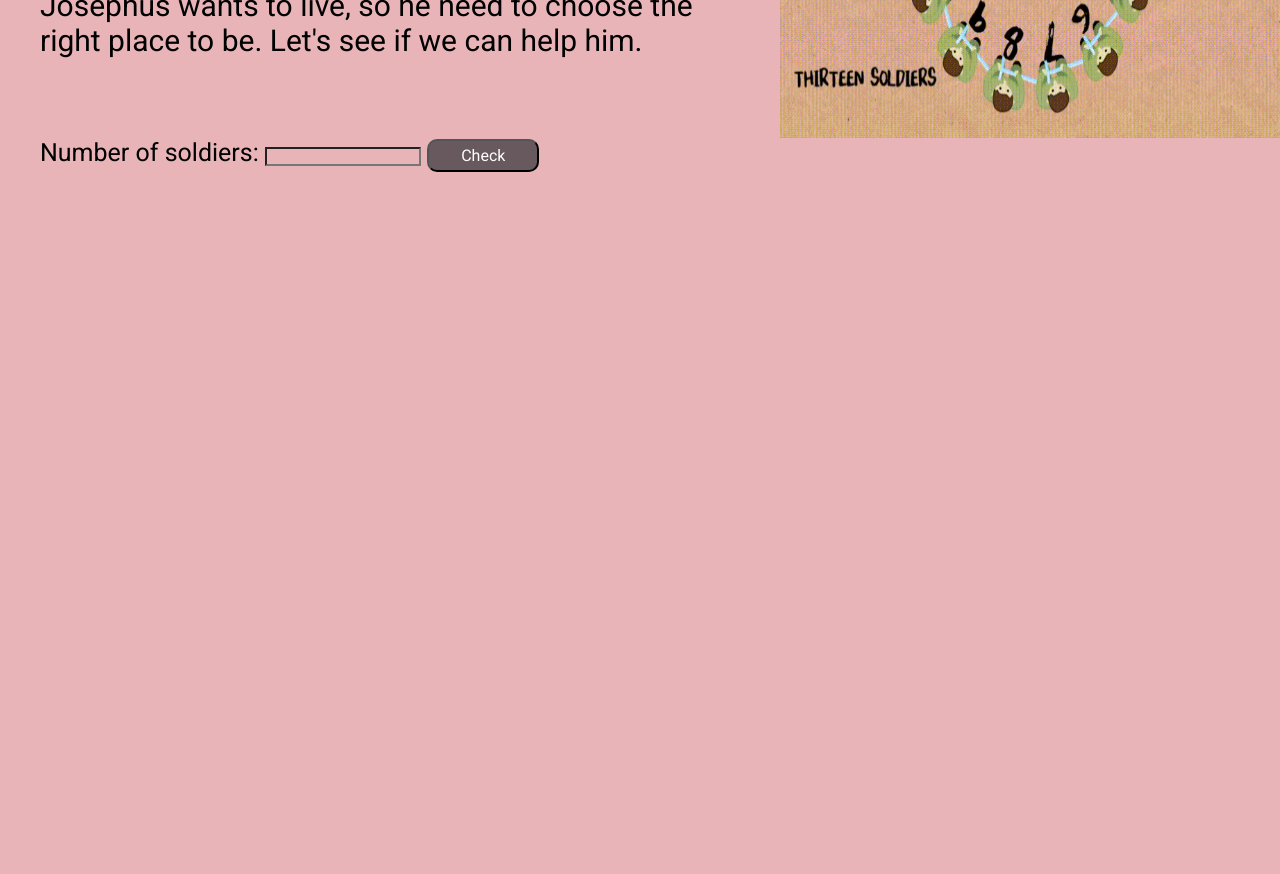
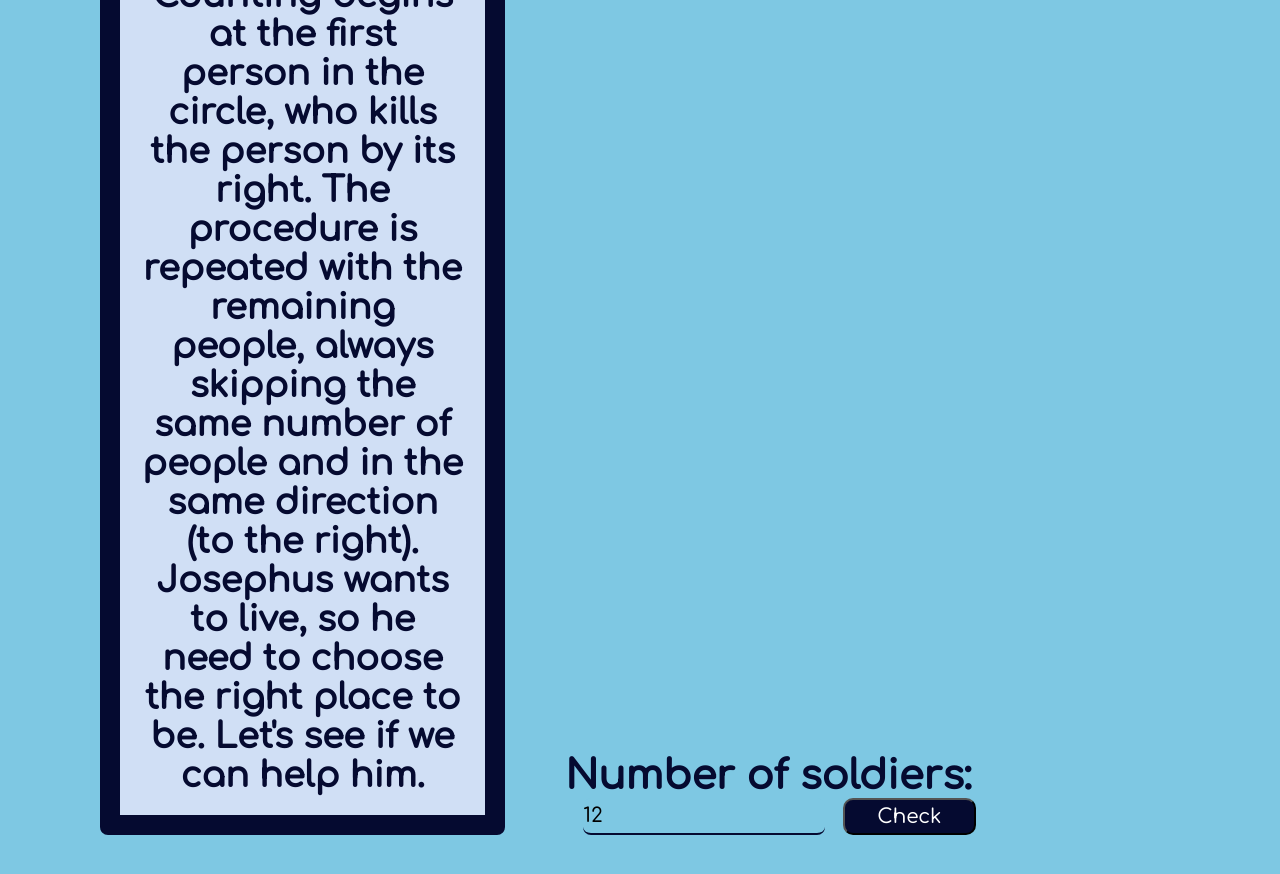
Before and after one commit to arthurpolon/josephus_problem, a plain HTML site: page index.html in a window 1280 px wide. Shown: the part 440-1314 px from the top of the page. Before the commit the page ends 800 px from the top, so only its background shows below. Drawn offline with Linux system fonts and the light colour scheme.

Commit message:
mudanças no html e css - melhor estilização

```diff
--- a/index.html
+++ b/index.html
@@ -3,8 +3,8 @@
 <head>
     <meta charset="UTF-8">
     <meta name="viewport" content="width=device-width, initial-scale=1.0">
-    <link rel="stylesheet" href="style.css">
-    <link href="https://fonts.googleapis.com/css2?family=Roboto&display=swap" rel="stylesheet">
+    <link rel="stylesheet" href="./style/main.css">
+    <link href="https://fonts.googleapis.com/css2?family=Comfortaa:wght@500&display=swap" rel="stylesheet">
     <title>The Josephus Problem</title>
 </head>
 <body>
@@ -12,47 +12,59 @@
         The Josephus Problem
     </header>
 
-    <nav> </nav>
 
     <main>
+
+        <div class="explanation">
             <p>
                 People are standing in a circle waiting to be executed. Counting
                 begins at the first person in the circle, who kills the person by
-            its right. The procedure is repeated with the remaining peop le,
+                its right. The procedure is repeated with the remaining people,
                 always skipping the same number of people and in the same direction (to the right).<br>
 
                 Josephus wants to live, so he need to choose the right place to be.
                 Let's see if we can help him.
 
             </p>
-        <img src="circle.gif" alt="illustration_josephus_problem">
+            <!-- <img src="./assets/circle.gif" alt="illustration_josephus_problem"> -->
+            <form>
+                <label for="input-soldier">Number of soldiers: </label>
+                <div>
+                    <input type="number" id="tsoldier" value="12">
+                    <button type='button' onclick="josephusSolving()">Check</button>
+
+
+                </div>
+            </form>
+        </div>
+
+
 
 
     </main>
 
-    <div>
-        <label for='tseat'>Number of soldiers:</label>
-        <input type='number' id='tseat'>
-        <button onclick='josephus_solving()'>Check</button>
-    </div>
+
 
 
 
     <script>
-        function josephus_solving() {
-            input = document.getElementById('tseat');
+        function josephusSolving() {
+            input = document.getElementById('tsoldier');
             let tseat = input.value;
             let wseat = 0;
             let result = 0;
             let multiply = 1;
 
+            if(tseat < 0){
+                console.log('Type a positive number.');
+            }else{
                 switch(tseat){
                 case '':
                     console.log('Type a number');
                     break;
 
                 case '0':
-                    console.log('Type a number');
+                    console.log('Any soldiers?');
                     break;
 
                 case '1':
@@ -68,14 +80,12 @@
 
                     wseat = result * 2 + 1;
 
-                    console.log('num total de '+tseat+' lugares, o sobrevivente está no lugar '+wseat);
+                    console.log('with '+tseat+' soldier, Josephus would survive in the position '+wseat);
 
                     break;
-
                 }
-
             }
-
+        }
 
     </script>
 
--- a/style.css
+++ /dev/null
@@ -1,58 +0,0 @@
-*{
-    font-family: 'Roboto', sans-serif;
-    background-color: #E8B4B8;
-    margin: 0;
-    padding: 0;
-}
-
-header{
-    padding: 40px;
-    font-size: 50px;
-    background-color: #67595E;
-    font-weight: bold;
-    color: white;
-}
-
-nav{
-    height: 40px;
-}
-
-main{
-    display: flex;
-}
-
-main p{
-    font-size: 30px;
-    width: 60%;
-    margin: 40px;
-}
-
-main img {
-    width: 500px ;
-    height: 400px
-}
-
-button{
-    background-color: #67595E;
-    color: white;
-    padding: 5px 32px;
-    text-align: center;
-    text-decoration: none;
-    display: inline-block;
-    font-size: 16px;
-    border-radius: 10px;
-
-}
-
-div{
-    margin-left: 40px;
-    font-size: 25px;
-
-
-}
-
-input{
-
-    transition: .2s ease-in-out;
-
-}
--- /dev/null
+++ b/style/main.css
@@ -0,0 +1,101 @@
+
+/*  paleta de cores https://www.canva.com/colors/color-palettes/rosy-flamingo/  */
+
+
+
+*{
+    font-family: 'Comfortaa', sans-serif;
+    background-color: #7EC8E3;
+    margin: 0;
+    padding: 0;
+}
+
+header{
+    padding: 40px 0 40px 100px;
+    font-size: 36px;
+    background-color: #050A30;
+    font-weight: bold;
+    color: white;
+}
+
+nav{
+    height: 40px;
+}
+
+main{
+    margin: 100px;
+}
+
+main .explanation{
+    margin: 0;
+    display:flex;
+    justify-content: space-around;
+}
+
+
+main p{
+    font-size: 35px;
+    text-align: center;
+    font-weight: 700;
+    color: #050A30;
+
+    width: 40%;
+    padding: 20px;
+
+    border-style: solid;
+    border-width: 20px;
+    border-radius: 8px;
+    background-color: #D0DFF5;
+}
+
+main img {
+    width: 40% ;
+    height: 70%;
+    min-width: 400px;
+    min-height: 100px;
+}
+
+main form{
+    display:flex;
+    align-content: end;
+    flex-direction: row;
+    flex-wrap: wrap;
+    margin-left: 60px;
+}
+
+main form div{
+    display: flex;
+    margin-left: 18px;
+}
+
+main form label{
+    font-size: 40px;
+    font-weight: 700;
+    color: #050A30;
+}
+
+main form input{
+   border: none;
+   border-bottom: 2px solid #050A30;
+   font-size: 20px;
+   border-radius: 8px;
+   transition: 700ms;
+}
+
+main form input:focus{
+    background-color: #D0DFF5;
+}
+
+main form button{
+    background-color: #050A30;
+    color: white;
+    padding: 5px 32px;
+    text-align: center;
+    text-decoration: none;
+    display: inline-block;
+    font-size: 20px;
+    border-radius: 10px;
+    margin-left: 18px;;
+
+
+}
```
Also changed, not shown: assets/circle.gif (renamed from circle.gif). Lines whose indentation alone changed are shown as unchanged.
